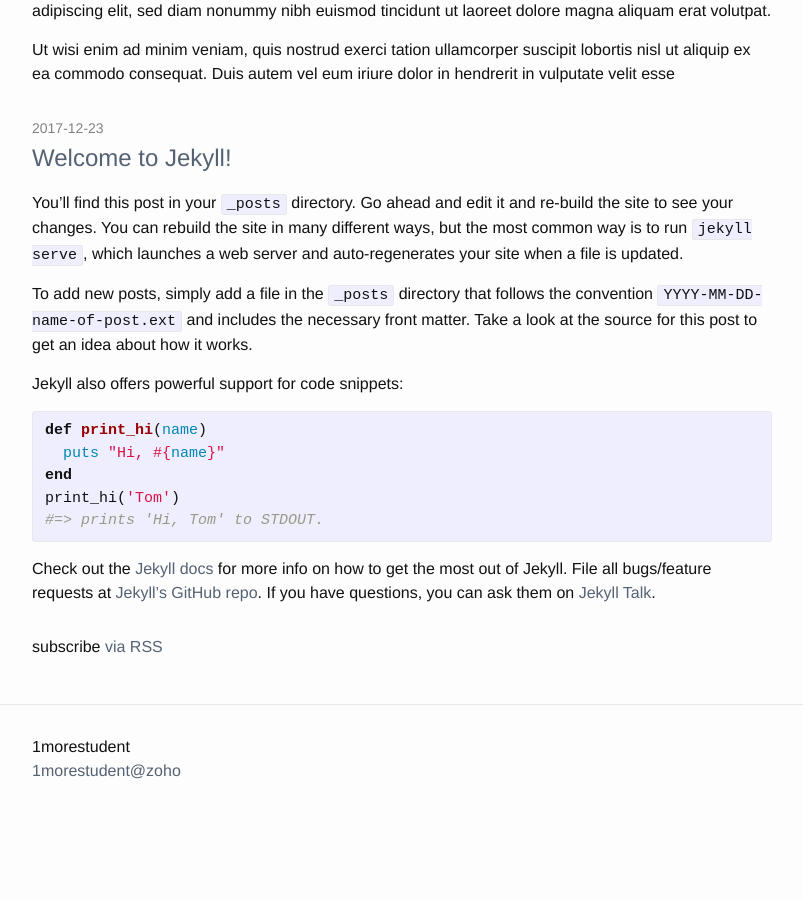
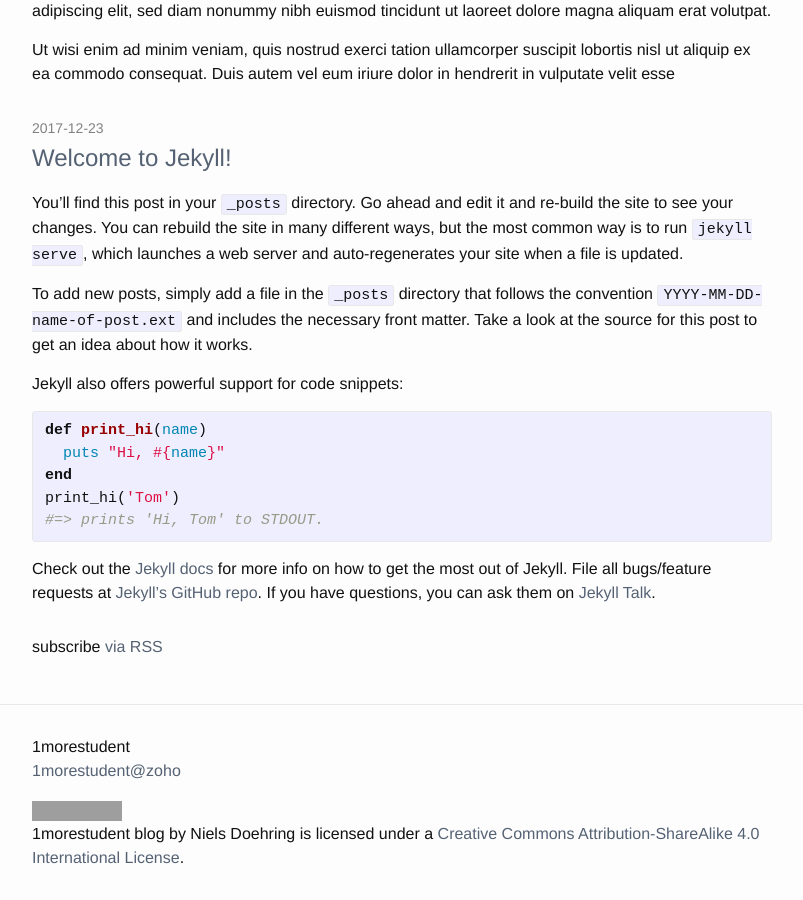
Before and after one commit to 1morestudent/1morestudent.github.io, a Jekyll site: the page built from index.md, in a window 1280 px wide and 900 px high, scrolled down 1545 px. Shown: the whole window, without its empty margins (238-1041 px from the left). Built offline with Jekyll 4.4.1, drawn with Linux system fonts in a browser that asks for light colours; before the commit the page ends 2373 px from its top, so only the background shows below that; grey boxes are pictures that could not be loaded.

Commit message:
Puts Licence in footers center

```diff
--- a/_includes/footer.html
+++ b/_includes/footer.html
@@ -16,7 +16,9 @@
             <li><a href="mailto:{{ site.email }}">{{ site.email }}</a></li>
             {% endif %}
         </ul>
+ <a rel="license" href="http://creativecommons.org/licenses/by-sa/4.0/">  <img alt="Creative Commons License" style="border-width:0" src="https://i.creativecommons.org/l/by-sa/4.0/88x31.png" /></a><br />  <span xmlns:dct="http://purl.org/dc/terms/" property="dct:title">1morestudent blog</span> by <span xmlns:cc="http://creativecommons.org/ns#" property="cc:attributionName">Niels Doehring</span> is licensed under a <a rel="license" href="http://creativecommons.org/licenses/by-sa/4.0/">Creative Commons Attribution-ShareAlike 4.0 International License</a>.
 
   </div>
 
+
 </footer>
```
